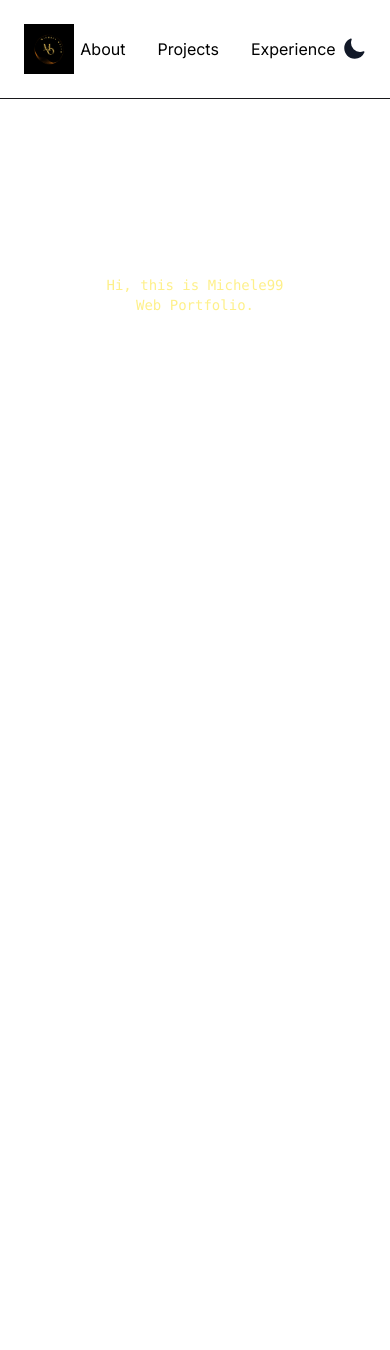
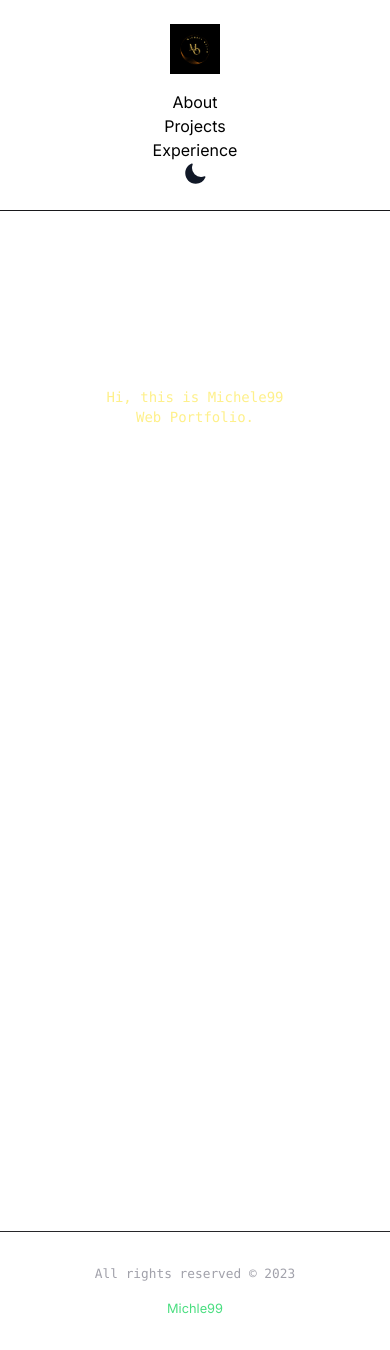
Before and after one commit to Michle99/michle99.github.io, a Next.js app: page / in a window 390 px wide. Before the commit the page ends 1023 px from the top, so only its background shows below. Built offline with nearby package versions, Linux system fonts and the light colour scheme.

Commit message:
updated `Navbar.tsx` to make it responsive & `Footer.tsx`.

```diff
--- a/app/components/Footer.tsx
+++ b/app/components/Footer.tsx
@@ -0,0 +1,21 @@
+export default function Footer() {
+    return (
+      <footer className="border-t border-zinc-800 mt-24">
+        <div className="max-w-7xl mx-auto flex lg:flex-row flex-col items-center lg:justify-between justify-center gap-y-4 md:px-16 px-6 py-8 text-zinc-400">
+          <small className="text-center duration-200 font-mono">
+            All rights reserved &copy; {new Date().getFullYear()}
+          </small>
+
+          <small className="hover:text-white duration-200">
+            <a
+              href="https://github.com/Michle99/"
+              target="_blank"
+              rel="noreferrer noopener"
+            >
+            <span className="text-green-400">Michle99</span>
+            </a>
+          </small>
+        </div>
+      </footer>
+    );
+  }
--- a/app/components/Navbar.tsx
+++ b/app/components/Navbar.tsx
@@ -7,17 +7,12 @@ export default function Navbar() {
 
   return (
     <header className="py-6 md:px-16 px-6 border-b border-zinc-900 z-30 md:mb-28 mb-20">
-      <div className="max-w-6xl mx-auto flex items-center justify-between">
+      <div className="max-w-6xl mx-auto flex flex-col md:flex-row items-center justify-between">
         <Link href="/">
-          <Image
-            src={logo}
-            alt="My Logo"
-            width={50}
-            height={50}
-          />
+          <Image src={logo} alt="My Logo" width={50} height={50} />
         </Link>
-        <nav>
-          <ul className="flex items-center gap-x-8">
+        <nav className="mt-4 md:mt-0">
+          <ul className="flex flex-col md:flex-row items-center md:gap-x-8">
             <li>
               <Link
                 href="/about"
@@ -36,15 +31,15 @@ export default function Navbar() {
             </li>
             <li>
               <Link
-              href="/jobs"
-              className="hover:text-purple-400 duration-300"
+                href="/jobs"
+                className="hover:text-purple-400 duration-300"
               >
                 Experience
               </Link>
             </li>
           </ul>
         </nav>
-        <ThemeToggle/>
+        <ThemeToggle />
       </div>
     </header>
   );
--- a/app/layout.tsx
+++ b/app/layout.tsx
@@ -3,6 +3,7 @@ import { Inter } from 'next/font/google'
 import './globals.css'
 import Navbar from './components/Navbar'
 import Provider from './libs/theme_provider'
+import Footer from './components/Footer'
 
 const inter = Inter({ subsets: ['latin'] })
 
@@ -22,6 +23,7 @@ export default function RootLayout({
         <Provider>
           <Navbar/>
           {children}
+          <Footer/>
         </Provider>
       </body>
     </html>
--- a/package.json
+++ b/package.json
@@ -12,7 +12,8 @@
     "next": "13.4.10",
     "next-themes": "^0.2.1",
     "react": "^18",
-    "react-dom": "^18"
+    "react-dom": "^18",
+    "react-social-icons": "^6.7.0"
   },
   "devDependencies": {
     "@heroicons/react": "^2.1.1",
```
Also changed, not shown: 1 other file (tests, documents, lock files or other folders).
